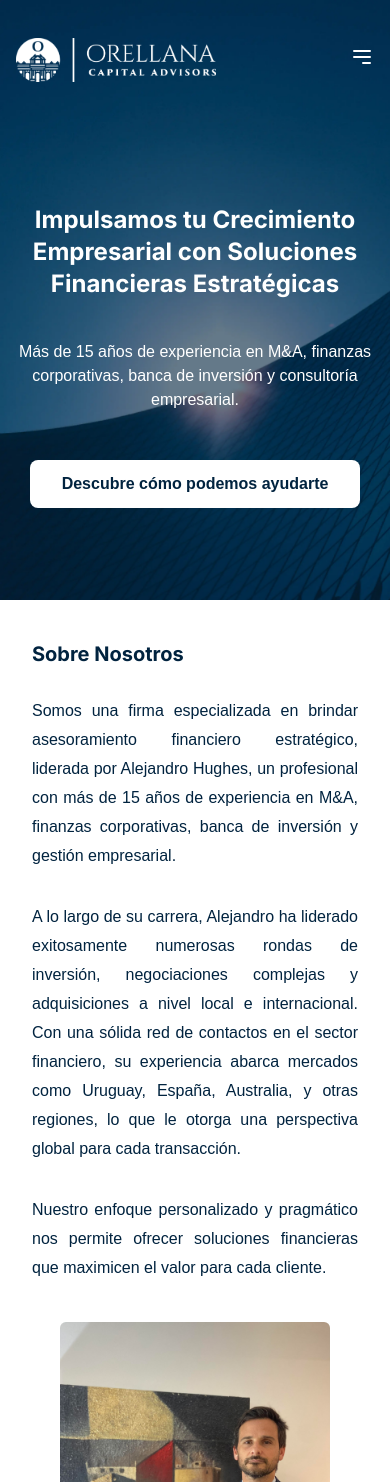
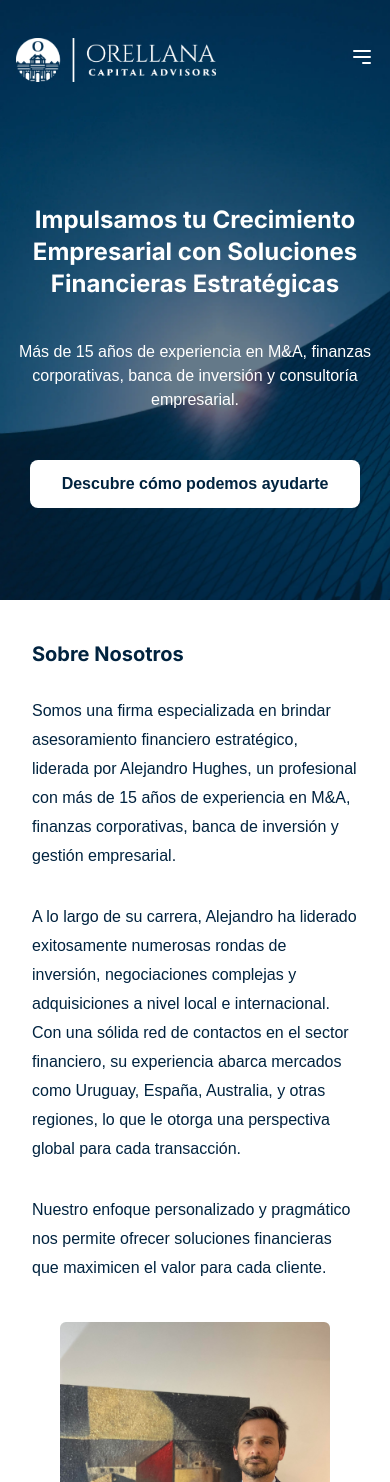
Before and after one commit to FedericaDelCampo01/orellana-capital, a Next.js app: page / in a window 390 px wide. Shown: the top 1482 px of the page. Built offline with nearby package versions, Linux system fonts and the light colour scheme; no server answers.

Commit message:
justify text md

```diff
--- a/src/app/Home/AboutUs.tsx
+++ b/src/app/Home/AboutUs.tsx
@@ -10,13 +10,13 @@ const AboutUs = () => {
         <div className="px-4 md:px-0 md:w-1/2">
           <div>
             <h3 className="text-xl md:text-3xl font-bold text-dark-blue md:leading-[48px] mb-7 font-h3">Sobre Nosotros</h3>
-            <p className="text-dark-blue font-light leading-[29px] text-base mb-8 font-body fade-up-init text-justify">
+            <p className="text-dark-blue font-light leading-[29px] text-base mb-8 font-body fade-up-init md:text-justify">
               Somos una firma especializada en brindar asesoramiento financiero estratégico, liderada por Alejandro Hughes, un profesional con más de 15 años de experiencia en M&A, finanzas corporativas, banca de inversión y gestión empresarial.
             </p>
-            <p className="text-dark-blue font-light leading-[29px] text-base mb-8 font-body fade-up-init text-justify">
+            <p className="text-dark-blue font-light leading-[29px] text-base mb-8 font-body fade-up-init md:text-justify">
               A lo largo de su carrera, Alejandro ha liderado exitosamente numerosas rondas de inversión, negociaciones complejas y adquisiciones a nivel local e internacional. Con una sólida red de contactos en el sector financiero, su experiencia abarca mercados como Uruguay, España, Australia, y otras regiones, lo que le otorga una perspectiva global para cada transacción.
             </p>
-            <p className="text-dark-blue font-light leading-[29px] text-base font-body fade-up-init text-justify">
+            <p className="text-dark-blue font-light leading-[29px] text-base font-body fade-up-init md:text-justify">
               Nuestro enfoque personalizado y pragmático nos permite ofrecer soluciones financieras que maximicen el valor para cada cliente.
             </p>
           </div>
```
